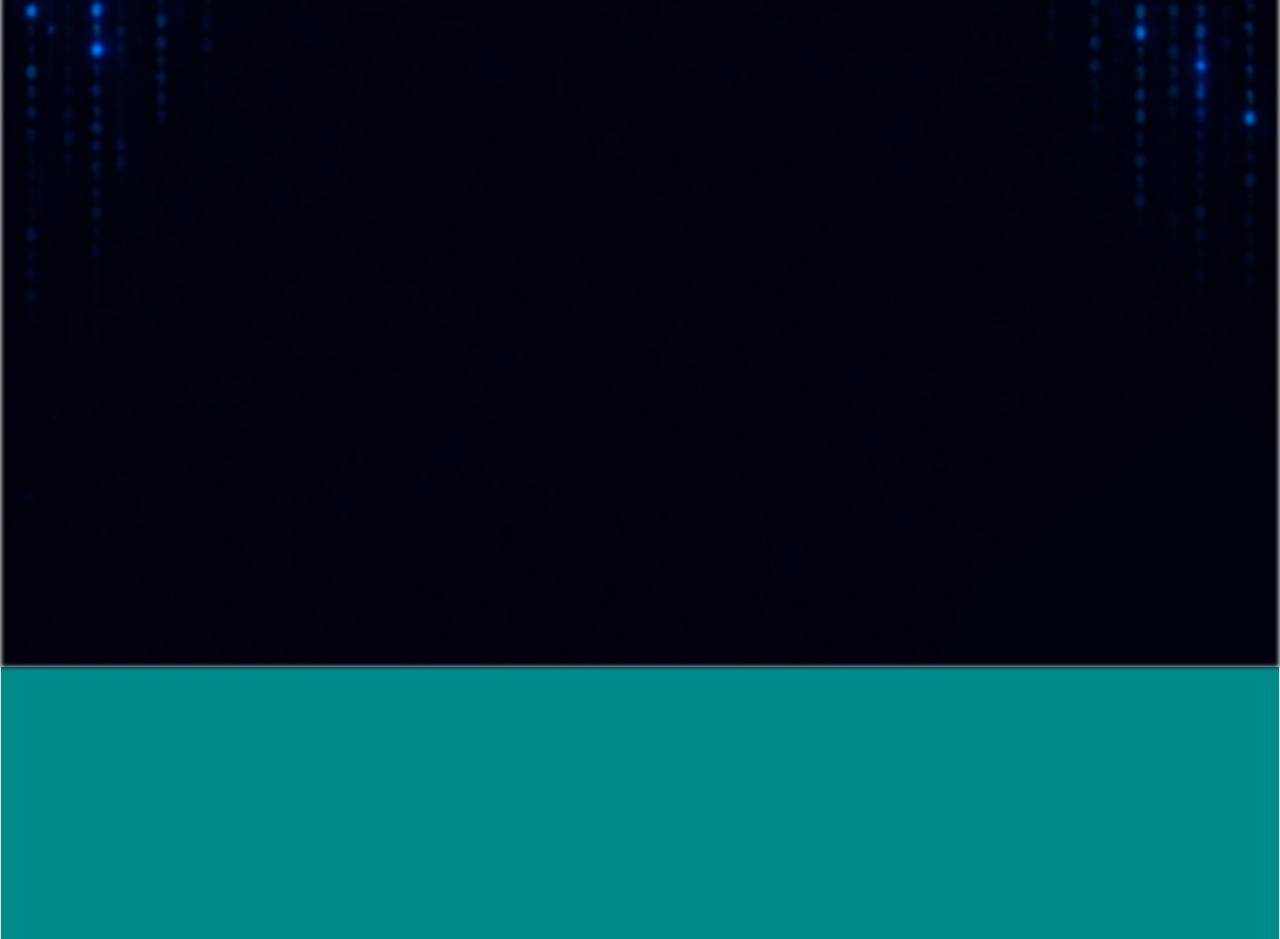
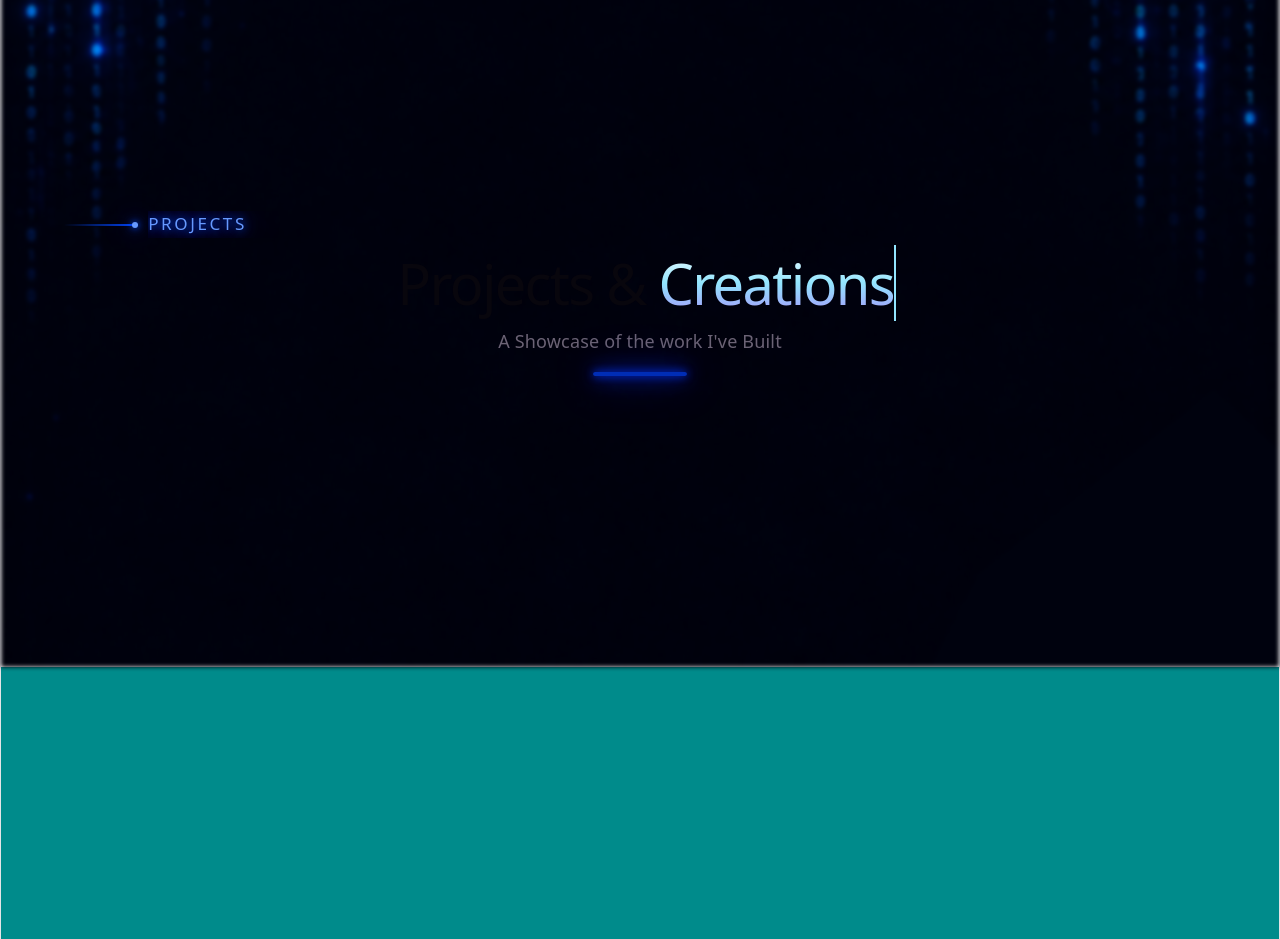
Before and after one commit to Amany-Elsayed/improved-portfolio, a React (Vite) app: page / in a window 1280 px wide. Shown: the part 4040-4979 px from the top of the page. Built offline with nearby package versions, Linux system fonts and the light colour scheme.

Commit message:
added projects title

```diff
--- a/src/components/Projects.css
+++ b/src/components/Projects.css
@@ -31,3 +31,18 @@
   position: relative;
   z-index: 1;
 }
+
+.projects-hr {
+  border: 2px solid #0033cce1;
+  border-radius: 5px;
+
+  width: 5rem;
+
+  margin-top: 1rem;
+  margin-bottom: 1rem;
+}
+
+.projects-section-starter {
+  margin-top: 4rem;
+  text-align: left;
+}
--- a/src/components/Projects.jsx
+++ b/src/components/Projects.jsx
@@ -1,10 +1,47 @@
 import "../App.css";
 import "./Projects.css";
+
+import Container from "@mui/material/Container";
+
+import RevealWrapper from "../animations/RevealWrapper";
+import TypingAnimation from "../animations/TypingAnimation";
+import NeonLineAnimation from "../animations/NeonLineAnimation";
 
 export default function Projects() {
   return (
     <>
       <div id="projects-section" className="projects-section">
+        <Container className="projects-title">
+          <RevealWrapper delay={0.1}>
+            {(isVisible) => (
+              <div className="projects-section-starter">
+                {isVisible && <NeonLineAnimation text="PROJECTS" />}
+              </div>
+            )}
+          </RevealWrapper>
+
+          <RevealWrapper delay={0.2}>
+            {(isVisible) => (
+              <h1 className="projects-title">
+                Projects &
+                <span className="projects-span">
+                  {" "}
+                  {isVisible && <TypingAnimation text="Creations" />}
+                </span>
+              </h1>
+            )}
+          </RevealWrapper>
+
+          <RevealWrapper delay={0.3}>
+            <p className="projects-section-title-p">
+              A Showcase of the work I've Built
+            </p>
+          </RevealWrapper>
+
+          <RevealWrapper delay={0.3}>
+            <hr className="projects-hr neon-blue" />
+          </RevealWrapper>
+        </Container>
       </div>
     </>
   );
```
